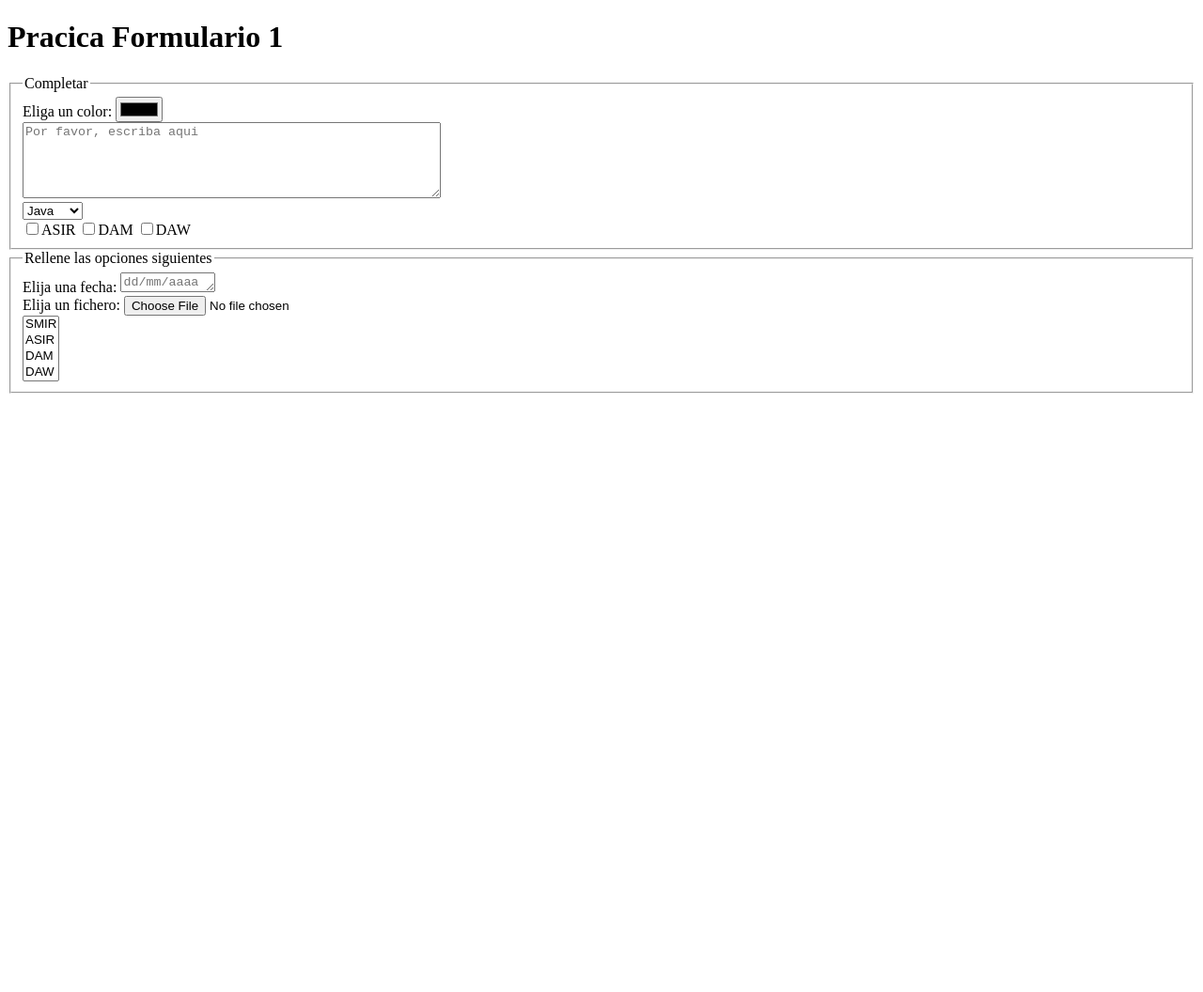
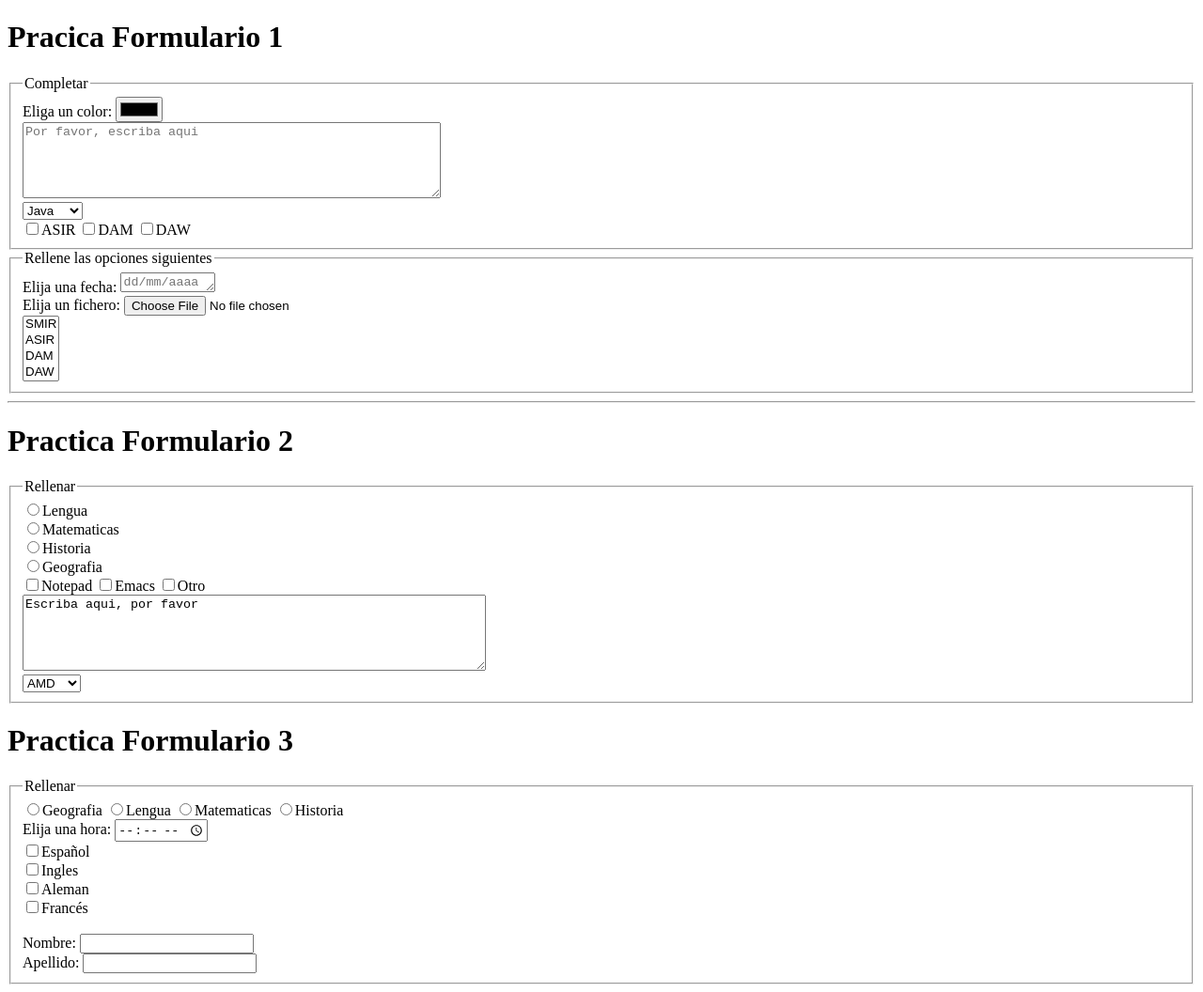
Before and after one commit to MarcoGD-esSs/LM, a plain HTML site: page Formularios/formularios.html in a window 1280 px wide. Shown: the whole page at 94% size. Before the commit the page ends 800 px from the top, so only its background shows below. Drawn offline with Linux system fonts and the light colour scheme.

Commit message:
update formularios

```diff
--- a/Formularios/formularios.html
+++ b/Formularios/formularios.html
@@ -43,5 +43,60 @@
          </select>
         </fieldset>
     </form>
+    <hr>
+    <h1>Practica Formulario 2</h1>
+    <form>
+        <fieldset>
+            <legend>Rellenar</legend>
+            <input type="radio" name="asignatura" value="asignaturalengua "/>Lengua
+            <br>
+            <input type="radio" name="asignatura" value="asignaturamatematicas"/>Matematicas
+            <br>
+            <input type="radio" name="asignatura" value="asignaturahistoria"/>Historia
+            <br>
+            <input type="radio" name="asignatura" value="asignaturagreografia"/>Geografia
+            <br>
+            <input type="checkbox" name="editor" value="notepad"/>Notepad
+            <input type="checkbox" name="editor" value="editoremacs"/>Emacs
+            <input type="checkbox" name="editor" value="Otro"/>Otro
+            <br>
+            <textarea name="procesador" rows="5" cols="59">Escriba aqui, por favor</textarea>
+            <br>
+            <select name="procesador">
+                <option value="amd">AMD</option>
+                <option value="intel_i5">Intel i5</option>
+                <option value="intel_i7">Intel i7</option>
+            </select>
+        </fieldset>
+    </form>
+
+    <h1>Practica Formulario 3</h1>
+    <form>
+        <fieldset>
+            <legend>Rellenar</legend>
+            <input type="radio" name="asignatura" value="asignaturageografia "/>Geografia
+            <input type="radio" name="asignatura" value="asignaturalengua"/>Lengua
+            <input type="radio" name="asignatura" value="asignaturamatematicas"/>Matematicas
+            <input type="radio" name="asignatura" value="asignaturahistoria"/>Historia
+            <br>
+            <label for="hora">Elija una hora:</label>
+            <input type="time" id="hora" name="hora" value="hora"/>
+            <br>
+            <input type="checkbox" name="idioma" value="idiomaespanol"/>Español
+            <br>
+            <input type="checkbox" name="idioma" value="idiomaingles"/>Ingles
+            <br>
+            <input type="checkbox" name="idioma" value="idiomaaleman"/>Aleman
+            <br>
+            <input type="checkbox" name="idioma" value="idiomaFRANCES"/>Francés
+            <br>
+            <br>
+            <label for="nombre">Nombre:</label>
+            <input type="text" name="nombre" id="nombre">
+            <br>
+            <label for="apellido">Apellido:</label>
+            <input type="text" name="apellido" id="apellido">
+
+        </fieldset>
 </body>
 </html>
```
